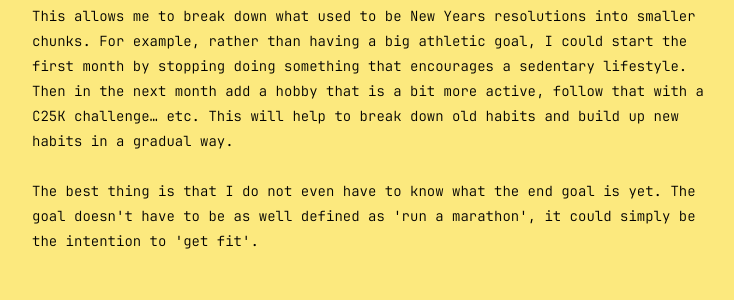
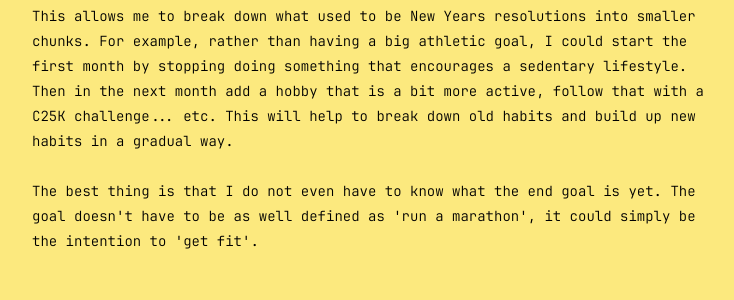
Before and after one commit to olorton/olorton.github.io, a Jekyll site: the page built from _posts/2019-01-12-forget-new-years-resolutions-here-is-my-monthly-plan.md, in a window 1280 px wide and 900 px high, scrolled down 1441 px. Shown: the part 253-553 px from the top of the window, without its empty margins (272-1006 px from the left). Built offline with Jekyll 4.4.1, drawn with Linux system fonts in a browser that asks for light colours; part of the change alters nothing that is shown.

```diff
--- a/_config.yml
+++ b/_config.yml
@@ -58,3 +58,4 @@ feed:
 
 kramdown:
   smart_quotes: ["apos", "apos", "quot", "quot"]
+  typographic_symbols: {hellip: ...}
```
